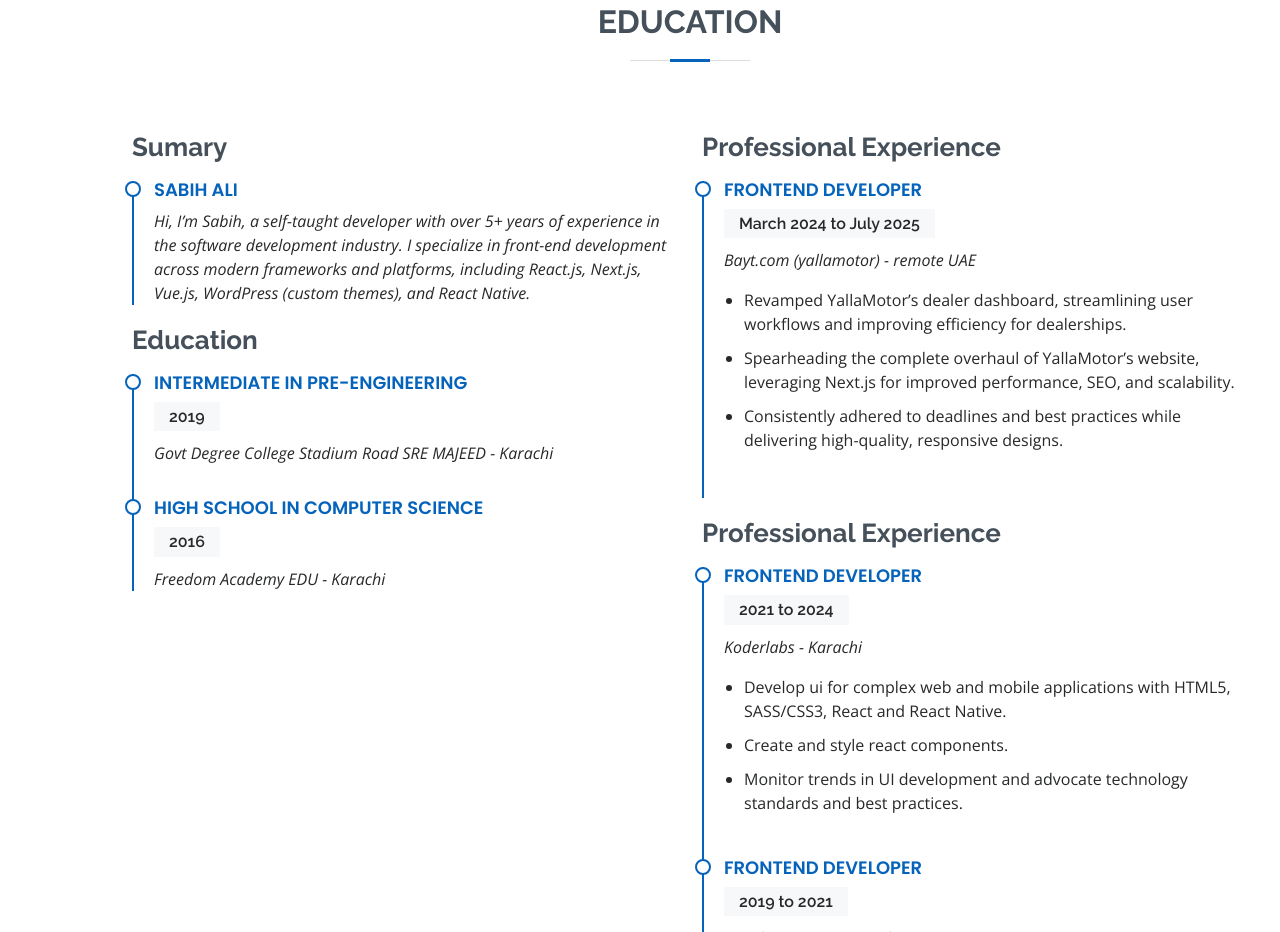
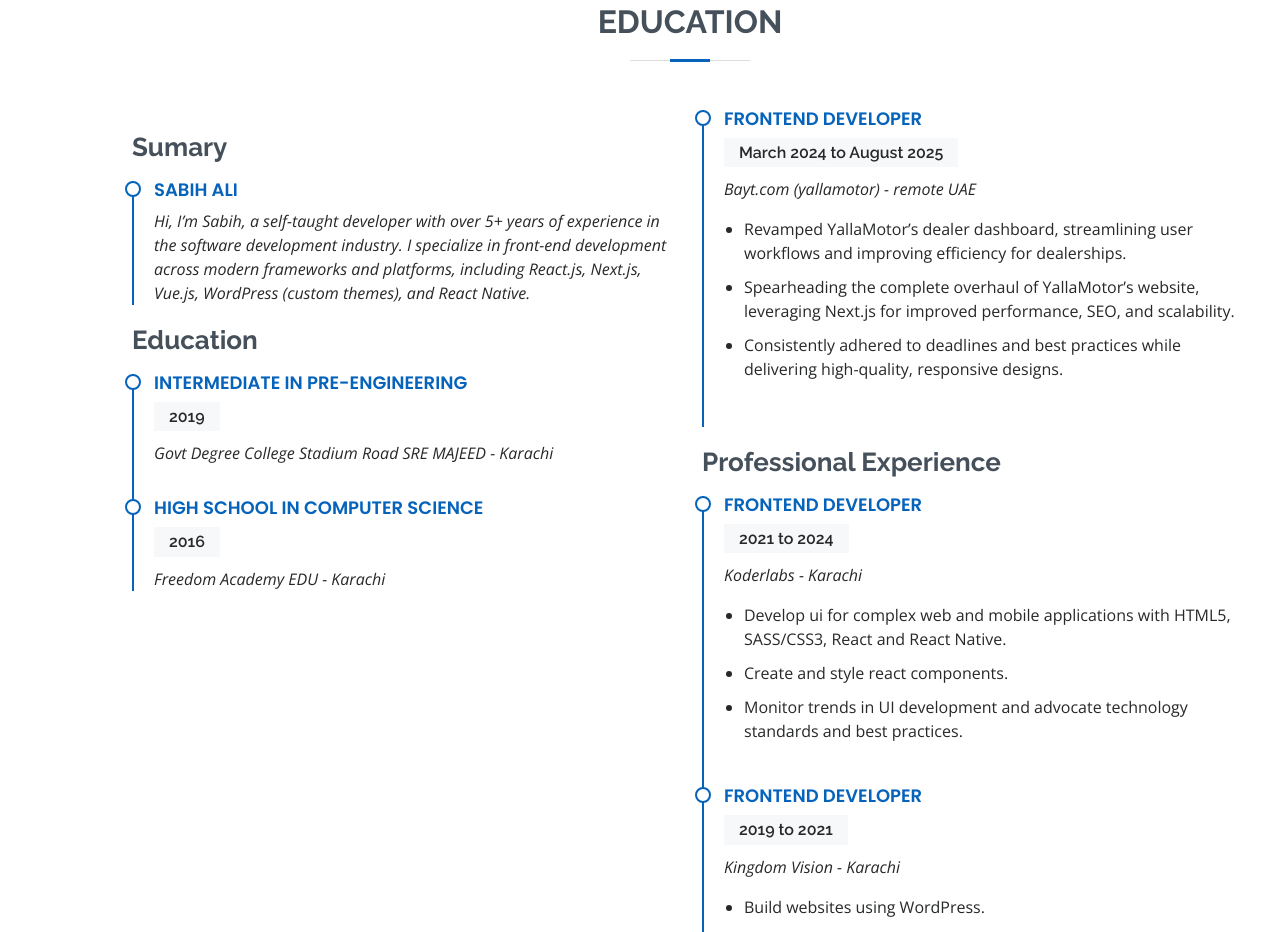
Before and after one commit to Sabih0199/portfolio-showcase, a plain HTML site: page index.html in a window 1280 px wide. Shown: the part 1235-2167 px from the top of the page. Drawn offline with nearby package versions, Linux system fonts and the light colour scheme.

Commit message:
Update index.html

```diff
--- a/index.html
+++ b/index.html
@@ -174,10 +174,9 @@ React.js, Next.js, Vue.js, WordPress (custom themes), and React Native.
             </div>
           </div>
           <div class="col-lg-6">
-            <h3 class="resume-title">Professional Experience</h3>
             <div class="resume-item">
               <h4>Frontend Developer</h4>
-              <h5>March 2024 to July 2025</h5>
+              <h5>March 2024 to August 2025</h5>
               <p><em>Bayt.com (yallamotor) - remote UAE</em></p>
               <ul>
                 <li>Revamped YallaMotor’s dealer dashboard, streamlining user workflows and improving efficiency
```
